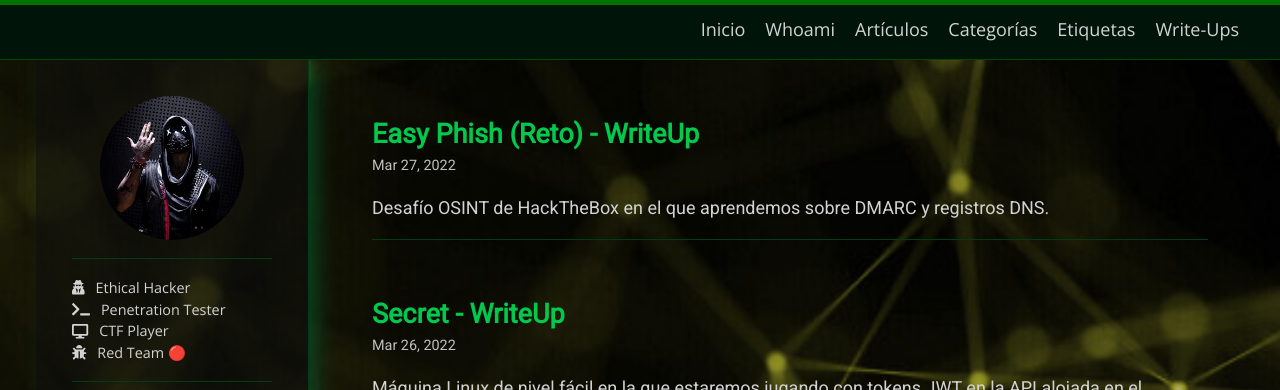
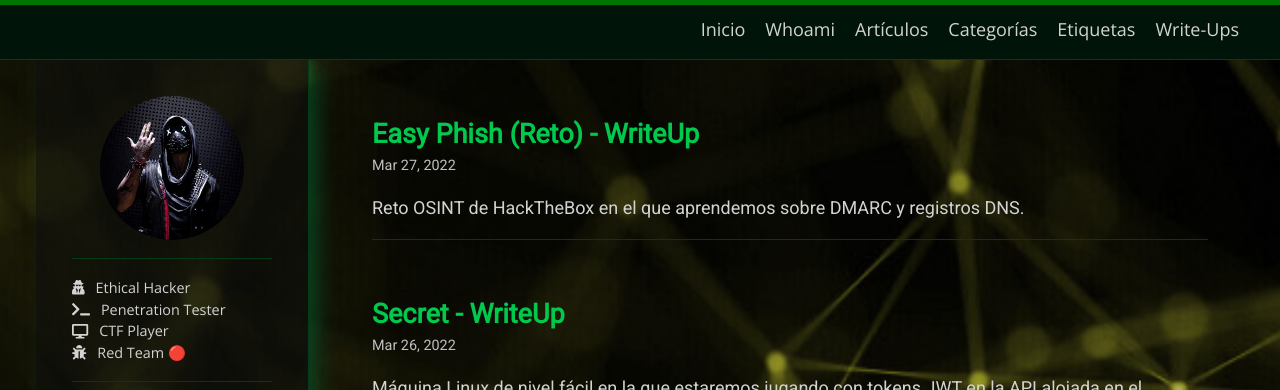
Before and after one commit to WildZarek/wildzarek.github.io, a Jekyll site: the page built from index.html, in a window 1280 px wide. Shown: the top 390 px of the page. Built offline with Jekyll 4.4.1, drawn with Linux system fonts in a browser that asks for light colours; nearby versions of some CDN libraries; some web fonts are replaced; the list of posts is cut into pages by our own code.

Commit message:
HTB Easy Phish Challenge WriteUp

```diff
--- a/_posts/2022-03-27-chl-easyphish-htb.md
+++ b/_posts/2022-03-27-chl-easyphish-htb.md
@@ -3,8 +3,8 @@ layout: post
 title: Easy Phish (Reto) - WriteUp
 author: WildZarek
 permalink: /htb/challenges/osint/easyphish
-excerpt: "Desafío OSINT de HackTheBox en el que aprendemos sobre DMARC y registros DNS."
-description: "Desafío OSINT de HackTheBox en el que aprendemos sobre DMARC y registros DNS."
+excerpt: "Reto OSINT de HackTheBox en el que aprendemos sobre DMARC y registros DNS."
+description: "Reto OSINT de HackTheBox en el que aprendemos sobre DMARC y registros DNS."
 date: 2022-03-27
 header:
   teaser: /assets/images/hackthebox/challenges/osint/easyphish/pwned_date.png
```
